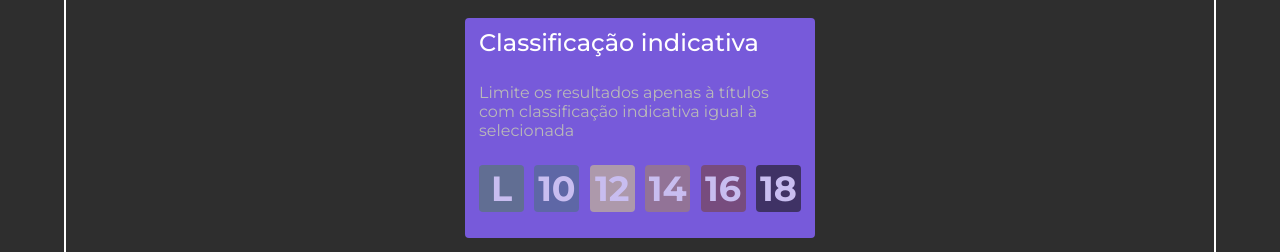
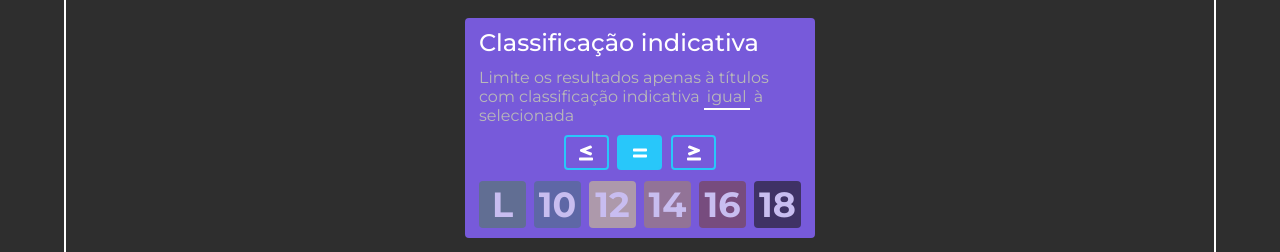
Before and after one commit to Gust4voSales/RecomendaFilmes, a React (Create React App) app: page /recomendar in a window 1280 px wide. Shown: the part 672-924 px from the top of the page. Built offline with nearby package versions, Linux system fonts and the light colour scheme; no server answers.

Commit message:
feat: add options to change certification method of filtering (less, equal, greater)

```diff
--- a/src/components/filters/Certification/index.tsx
+++ b/src/components/filters/Certification/index.tsx
@@ -1,4 +1,5 @@
 import React, { useEffect, useState,} from 'react';
+import { FaEquals, FaLessThanEqual, FaGreaterThanEqual } from 'react-icons/fa';
 // import { useFilter } from '../../../contexts/filtersContexts';
 import './styles.scss';
 
@@ -15,6 +16,7 @@ const certifications = [
 const Year: React.FC = () => {
   // const { filter, changeFilter } = useFilter();
   const [certification, setCertification] = useState('');
+  const [option, setOption] = useState('equal');
 
   useEffect(() => {
     console.log('c '+ certification);
@@ -29,12 +31,36 @@ const Year: React.FC = () => {
     }
   }
 
+  function handleSelectLessEqualGreater(optionSelected: string) {
+    if (option === optionSelected)
+      return;
+
+    setOption(optionSelected);
+  }
+
+  function translateOption() {
+    if (option==='equal') return 'igual';
+    else if (option==='less') return 'menor ou igual';
+    return 'maior ou igual';
+  }
+
   return (
     <div id="container">
       <strong>Classificação indicativa</strong>
       <span>
-      Limite os resultados apenas à títulos  com classificação indicativa igual à selecionada
+      Limite os resultados apenas à títulos  com classificação indicativa <span>{translateOption()}</span> à selecionada
       </span>
+      <div className="radio-buttons" >
+        <button onClick={() => handleSelectLessEqualGreater('less')} className={option==='less' ? 'selected' : ''}>
+          <FaLessThanEqual />
+        </button>
+        <button onClick={() => handleSelectLessEqualGreater('equal')} className={option==='equal' ? 'selected' : ''}>
+          <FaEquals />
+        </button>
+        <button onClick={() => handleSelectLessEqualGreater('greater')} className={option==='greater' ? 'selected' : ''}>
+          <FaGreaterThanEqual />
+        </button>
+      </div>
       <div className="certifications-container">
         {
           certifications.map(certificationObj => (
@@ -48,8 +74,6 @@ const Year: React.FC = () => {
           ))
         }
       </div>
-
-      <div />
     </div>
   );
 }
--- a/src/components/filters/Certification/styles.scss
+++ b/src/components/filters/Certification/styles.scss
@@ -1,14 +1,47 @@
+#container span span {
+  border-bottom: .2rem solid white;
+  padding-bottom: 0.2rem;
+  padding-left: .3rem;
+  padding-right: .3rem;
+}
+
+#container .radio-buttons {
+  align-self: center;
+  display: flex;
+  width: 50%;
+  justify-content: space-around;
+  // background-color: red;
+}
+
+#container .radio-buttons button {
+  display: flex;
+  align-items: center;
+  justify-content: center;
+  width: 4.5rem;
+  border: .2rem solid var(--light-blue-theme);;
+  background: none;
+}
+
+#container .radio-buttons .selected {
+  background-color: var(--light-blue-theme);
+  &:hover {
+    opacity: 1;
+  }
+}
+
+
 #container .certifications-container {
   display: flex;
   justify-content: space-between;
   font-size: 3.5rem;
   font-weight: 600;
+  margin-bottom: 1rem;
 }
 
 #container .certifications-container div {
   border-radius: .4rem;
   border: .2rem solid transparent;
-  width: 4.5rem;
+  width: 4.7rem;
   display: flex;
   justify-content: center;
   align-items: center;
```
